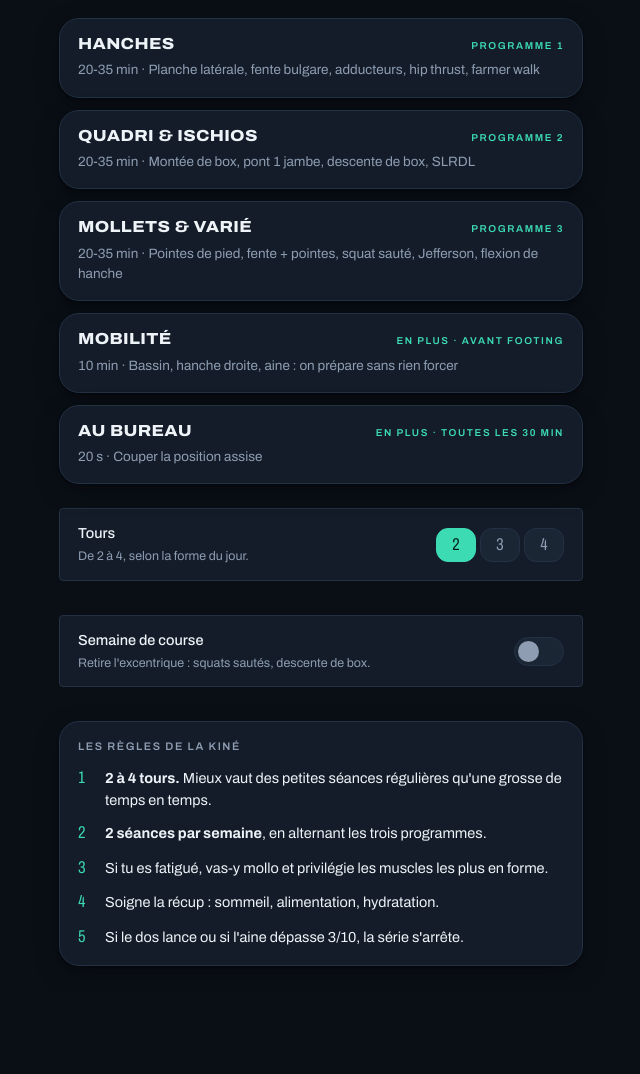
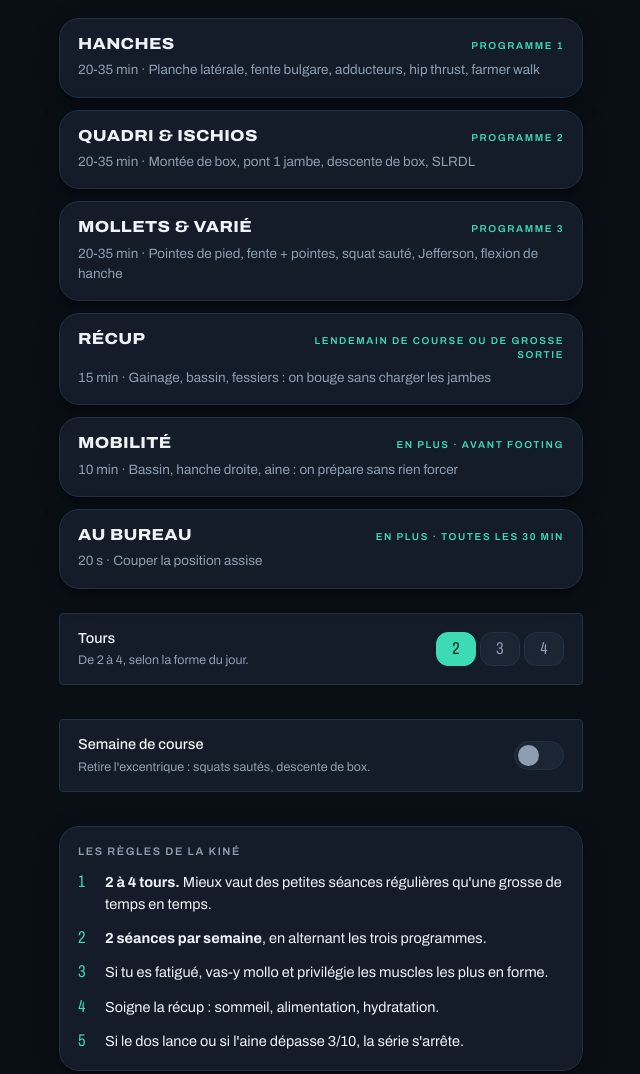
Before and after one commit to TomJDF/SUIVI-TRAIL, a plain HTML site: page renfo.html in a window 1280 px wide. Shown: the whole page, without its empty margins (319-959 px from the left). Before the commit the page ends 992 px from the top, so only its background shows below. Drawn offline with Linux system fonts and the light colour scheme.

Commit message:
Renfo : nouvelle séance Récup (lendemain de course ou de grosse sortie)
15 min, 2 tours : gainage, bassin, fessiers, sans charger les jambes.
Prévue ce lundi à la place du repos.

Co-Authored-By: Claude Fable 5.2 <noreply@anthropic.com>
Claude-Session: https://claude.ai/code/session_01MvwbsjovoZgLGZZex6hmz7

```diff
--- a/data.json
+++ b/data.json
@@ -178,8 +178,8 @@
    "jours": [
     {
      "jour": "Lun",
-     "titre": "Repos + mobilité",
-     "seance": "Repos complet après le gros week-end (2 260 m de D+ en deux jours). Mobilité 10 min le soir, couché tôt"
+     "titre": "Renfo Récup",
+     "seance": "Renfo Récup, 15 min : gainage, bassin et fessiers, sans charger les jambes (2 tours). Stop si le dos monte au-dessus de 3/10. Couché tôt"
     },
     {
      "jour": "Mar",
--- a/renfo.html
+++ b/renfo.html
@@ -566,6 +566,43 @@ const SESSIONS = {
     ]
   },
 
+  recup: {
+    name: 'Récup', day: 'Lendemain de course ou de grosse sortie', mins: '15 min', fixed: true, rounds: 2,
+    meta: 'Gainage, bassin, fessiers : on bouge sans charger les jambes',
+    blocks: [
+      { label: 'Relâcher', when: 'start', items: [
+        { name: 'Psoas au repos', time: 60, cues: [
+          'Allongé sur le dos, mollets posés sur une chaise ou le canapé, hanches et genoux à 90°.',
+          'Respire lentement par le ventre : 4 s à l\'inspiration, 6 s à l\'expiration.' ] },
+        { name: 'Chat-vache', reps: 8, cues: [
+          'À quatre pattes, lent, amplitude moyenne. Ça dérouille toute la colonne.' ] }
+      ]},
+      { label: 'Circuit', when: 'round', items: [
+        { name: 'Dead bug', sides: true, reps: 6, cues: [
+          'Hanches et genoux à 90°, bras vers le plafond.',
+          'Bas du dos collé au sol, tends lentement une jambe et le bras opposé, reviens, change.' ] },
+        { name: 'Bird-dog', sides: true, reps: 6, cues: [
+          'À quatre pattes. Tends un bras et la jambe opposée, tiens 3 s, reviens.',
+          'Le bassin ne bouge pas : imagine un verre d\'eau posé sur le bas du dos.' ] },
+        { name: 'Planche latérale sur le genou', sides: true, time: 20, rest: 15,
+          warn: 'Si le bas du dos tire, raccourcis à 10 s.',
+          cues: [
+            'Sur l\'avant-bras, genou du bas au sol. Épaule, hanche et genou alignés.' ] },
+        { name: 'Pont fessier à deux pieds', reps: 10, rest: 20, cues: [
+          'Plaque le bas du dos au sol, serre les fesses, monte jusqu\'à aligner épaule, hanche et genou.',
+          '2 s en haut, descente lente. Pas plus haut : si le dos travaille, tu cambres.' ] },
+        { name: 'Équilibre sur une jambe', sides: true, time: 30, cues: [
+          'Debout, mains sur les hanches. Le bassin reste horizontal : la hanche de la jambe en l\'air ne tombe pas.' ] }
+      ]},
+      { label: 'Étirer', when: 'end', items: [
+        { name: 'Fléchisseurs de hanche', sides: true, time: 30, cues: [
+          'En fente basse, genou arrière au sol. Fesse serrée, bassin poussé vers l\'avant, sans cambrer.' ] },
+        { name: 'Posture de l\'enfant', time: 45, cues: [
+          'Fesses vers les talons, bras devant, front au sol. Respire dans le dos.' ] }
+      ]}
+    ]
+  },
+
   mobilite: {
     name: 'Mobilité', day: 'En plus · avant footing', mins: '10 min', fixed: true, rounds: 1,
     meta: 'Bassin, hanche droite, aine : on prépare sans rien forcer',
--- a/sw.js
+++ b/sw.js
@@ -1,5 +1,5 @@
 // Hors ligne : la page et le renfo d'abord depuis le réseau (sans passer par le cache du navigateur, pour avoir tout de suite la dernière version), sinon depuis le cache.
-const C = 'saison-v40';
+const C = 'saison-v41';
 const FILES = ['./', 'index.html', 'plan.js', 'renfo.html', 'manifest.json', 'icon-192.png', 'icon-512.png', 'icon-180.png', 'logo.svg', 'fonts/archivo.woff2'];
 self.addEventListener('install', e => { e.waitUntil(caches.open(C).then(c => c.addAll(FILES))); self.skipWaiting(); });
 self.addEventListener('activate', e => { e.waitUntil(caches.keys().then(ks => Promise.all(ks.filter(k => k !== C).map(k => caches.delete(k))))); self.clients.claim(); });
```
Also changed, not shown: index.html (+1 -1 lines).
